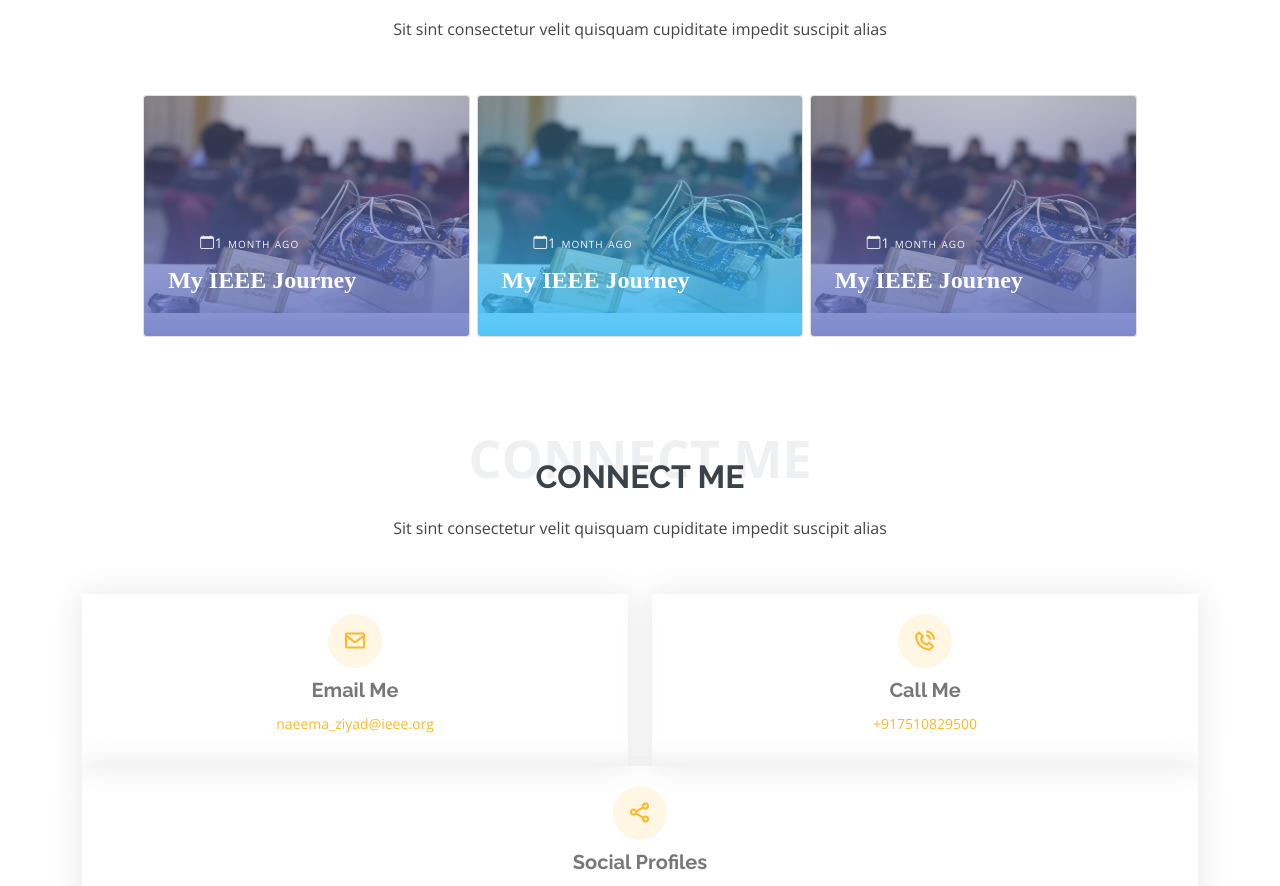
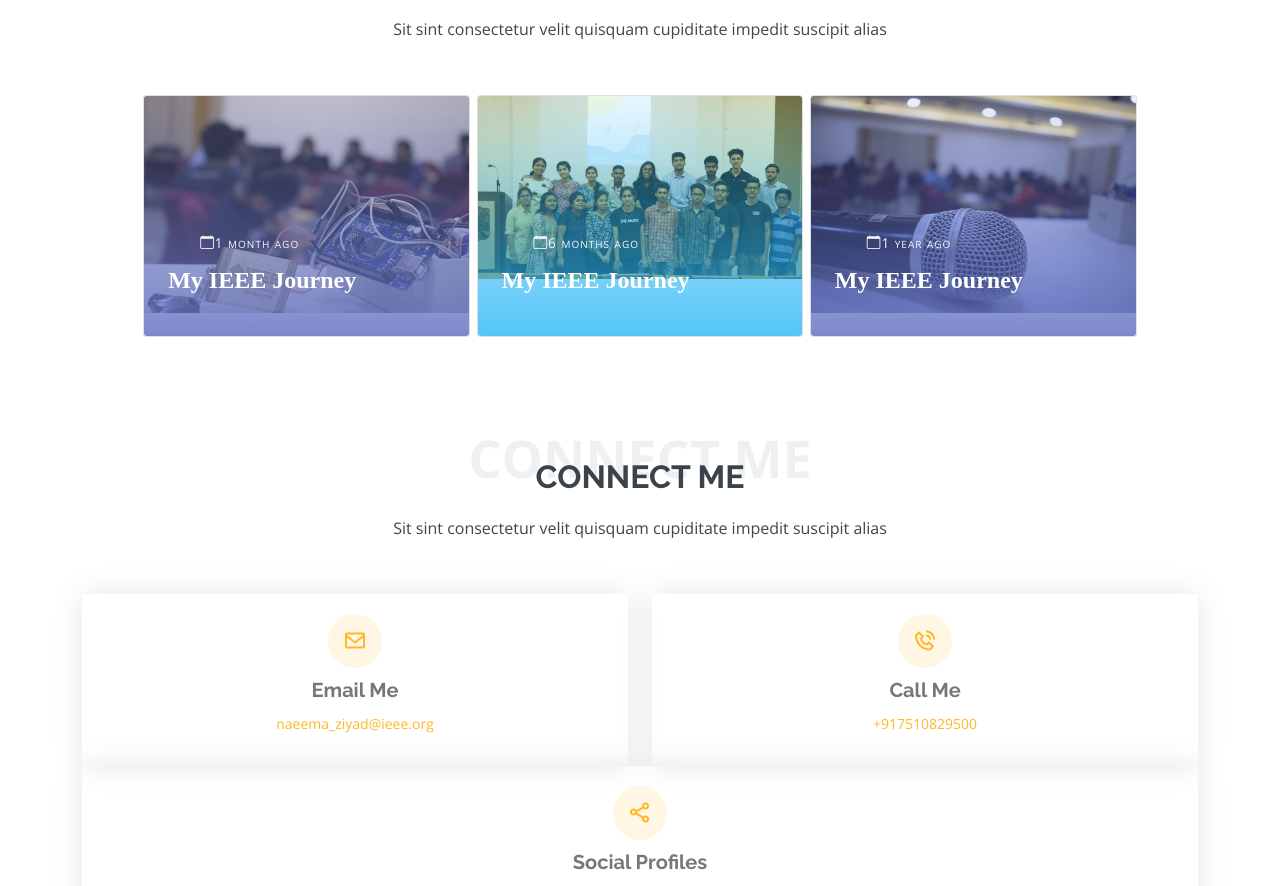
Before and after one commit to naeema-19/blog_cs, a plain HTML site: page index.html in a window 1280 px wide. Shown: the part 871-1757 px from the top of the page. Drawn offline with nearby package versions, Linux system fonts and the light colour scheme.

Commit message:
Update index.html

```diff
--- a/index.html
+++ b/index.html
@@ -92,12 +92,12 @@
       <div class="grid">
           <div class="card">
             <div class="card__image">
-              <img src="assets/img/counters-bg.jpeg" alt="">
+              <img src="assets/img/A16.jpeg" alt="">
 
               <div class="card__overlay card__overlay--blue">
                 <div class="card__overlay-content">
                   <ul class="card__meta">
-                    <li><a href="#0"><i class="bi bi-calendar"></i>1 month ago</a></li>
+                    <li><a href="#0"><i class="bi bi-calendar"></i>6 months ago</a></li>
                   </ul>
 
                   <a href="blog-single.html" class="card__title">My IEEE Journey</a>
@@ -112,12 +112,12 @@
       <div class="grid">
           <div class="card">
             <div class="card__image">
-              <img src="assets/img/counters-bg.jpeg" alt="">
+              <img src="assets/img/A17.jpeg" alt="">
 
               <div class="card__overlay card__overlay--indigo">
                 <div class="card__overlay-content">
                   <ul class="card__meta">
-                    <li><a href="#0"><i class="bi bi-calendar"></i>1 month ago</a></li>
+                    <li><a href="#0"><i class="bi bi-calendar"></i>1 year ago</a></li>
                   </ul>
 
                   <a href="blog-single.html" class="card__title">My IEEE Journey</a>
@@ -128,7 +128,6 @@
             </div>
           </div>
       </div>
-
 
 
 
```
